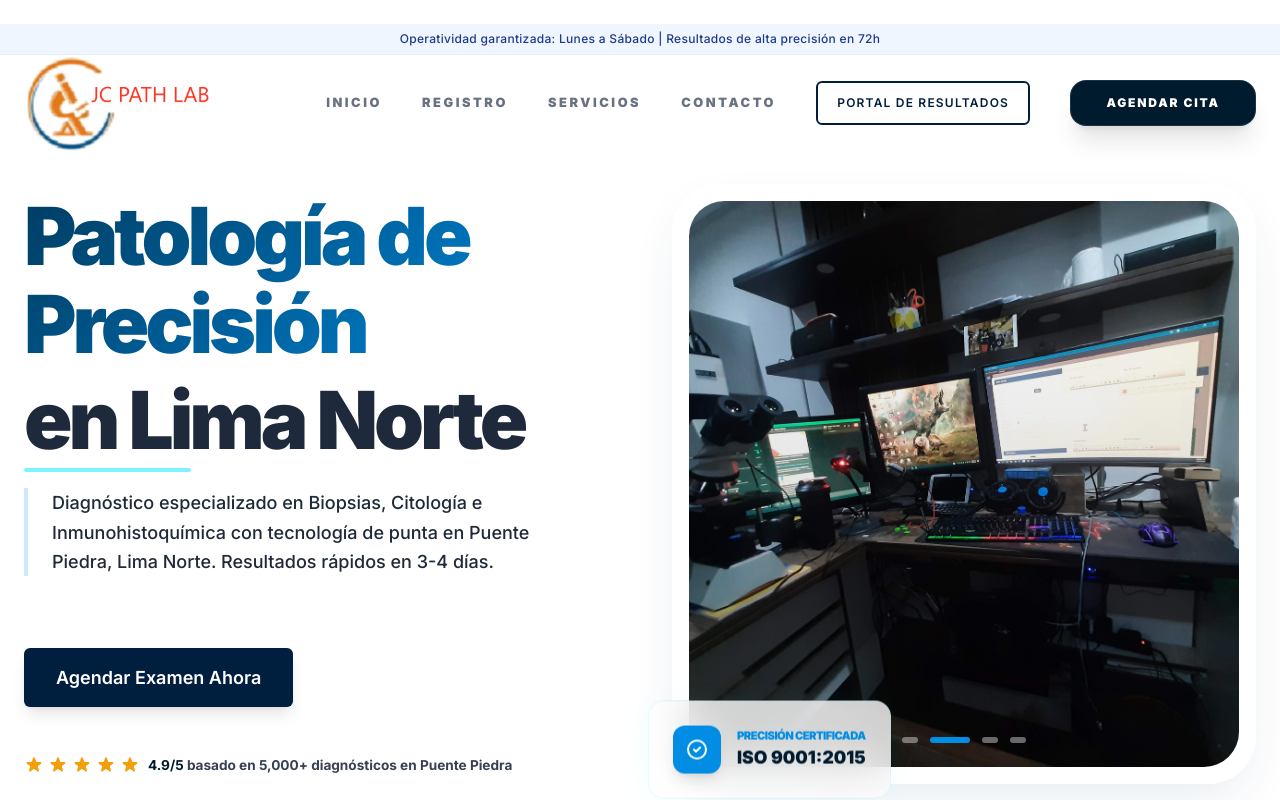
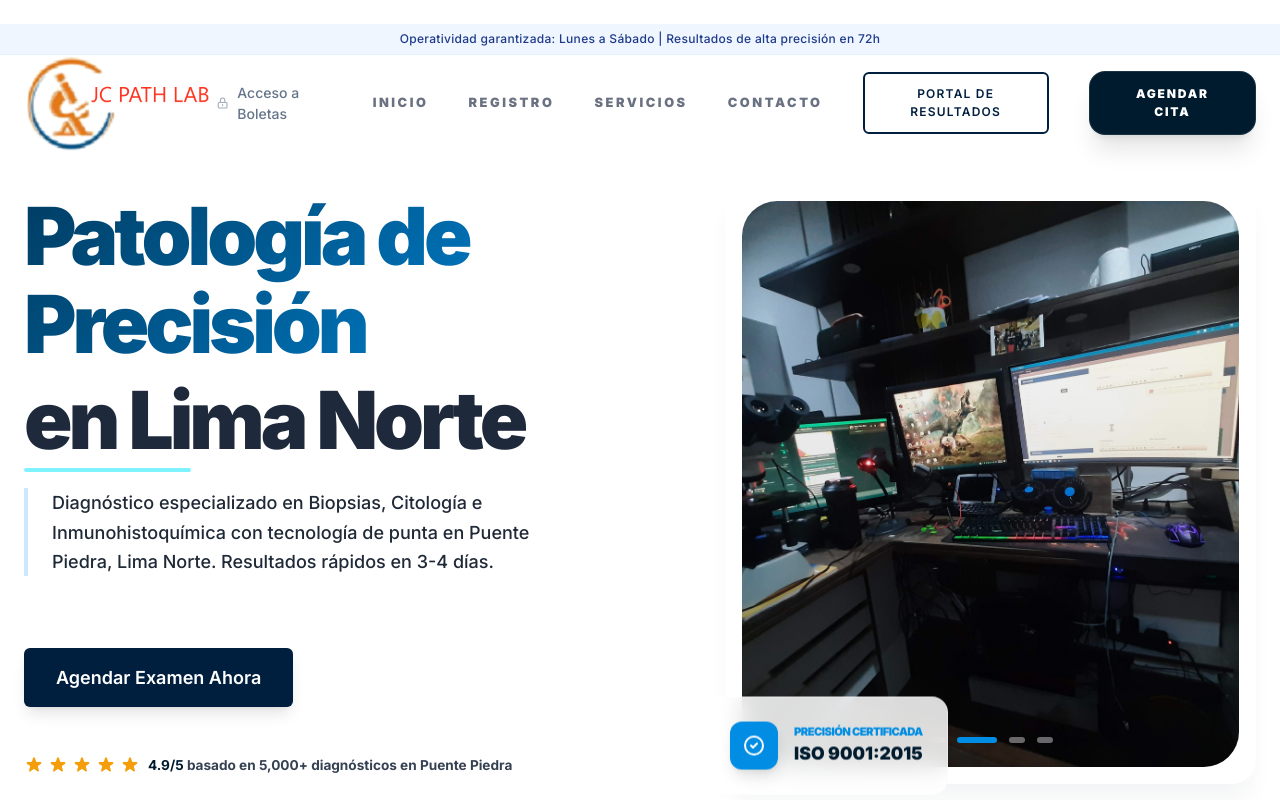
Before and after one commit to JCASTILLOC2920/INFORMES-SRJUNCO, a Next.js app: page / in a window 1280 px wide. Shown: the top 800 px of the page. Built offline with nearby package versions, Linux system fonts and the light colour scheme.

Commit message:
style: implement modern UI blocks 2-5 (clinical contrast, shadows, glassmorphism, and administrative access)

```diff
--- a/src/components/public/Header.tsx
+++ b/src/components/public/Header.tsx
@@ -25,7 +25,7 @@ export default function Header() {
   return (
     <header
       className={`fixed top-0 w-full z-header transition-all duration-700 ${
-        isScrolled || isMenuOpen ? 'bg-white/80 backdrop-blur-2xl border-b border-[var(--secondary)]/10 shadow-[0_10px_40px_rgba(0,0,0,0.05)] py-[0.8rem]' : 'bg-transparent py-[1.5rem]'
+        isScrolled || isMenuOpen ? 'bg-white border-b border-[var(--secondary)]/10 shadow-[0_10px_40px_rgba(0,0,0,0.05)] py-[0.8rem]' : 'bg-transparent py-[1.5rem]'
       }`}
     >
       {/* Trust Banner (Bloque 4) - Top Alignment for zero-collision */}
@@ -51,6 +51,14 @@ export default function Header() {
 
           {/* Desktop Navigation */}
           <nav className="hidden lg:flex items-center space-x-[2.5rem]">
+            <Link
+              href="/login"
+              className="text-[14px] font-medium text-[#64748B] hover:text-[#0F172A] transition-colors duration-300 flex items-center gap-2"
+            >
+              <svg className="w-4 h-4 opacity-60" fill="none" stroke="currentColor" viewBox="0 0 24 24"><path strokeLinecap="round" strokeLinejoin="round" strokeWidth="2" d="M12 15v2m-6 4h12a2 2 0 002-2v-6a2 2 0 00-2-2H6a2 2 0 00-2 2v6a2 2 0 002 2zm10-10V7a4 4 0 00-8 0v4h8z" /></svg>
+              Acceso a Boletas
+            </Link>
+
             {navLinks.map((link) => (
               <Link
                 key={link.name}
@@ -88,6 +96,14 @@ export default function Header() {
             isMenuOpen ? 'opacity-100 visible' : 'opacity-0 invisible pointer-events-none'
           }`}
         >
+          <Link
+            href="/login"
+            onClick={() => setIsMenuOpen(false)}
+            className="text-[0.9rem] font-medium text-[#64748B] hover:text-[#0F172A] tracking-widest flex items-center gap-2"
+          >
+            <svg className="w-5 h-5 opacity-60" fill="none" stroke="currentColor" viewBox="0 0 24 24"><path strokeLinecap="round" strokeLinejoin="round" strokeWidth="2" d="M12 15v2m-6 4h12a2 2 0 002-2v-6a2 2 0 00-2-2H6a2 2 0 00-2 2v6a2 2 0 002 2zm10-10V7a4 4 0 00-8 0v4h8z" /></svg>
+            Portal Interno
+          </Link>
           {navLinks.map((link) => (
             <Link
               key={link.name}
--- a/src/components/public/Hero.tsx
+++ b/src/components/public/Hero.tsx
@@ -16,7 +16,7 @@ export default function Hero() {
       <div className="absolute top-[-10%] right-[-5%] w-[40%] h-[60%] bg-gradient-to-br from-[var(--secondary)] to-[var(--cyan-pulse)] rounded-full blur-[120px] opacity-[0.07] -z-10 animate-pulse-aura"></div>
       <div className="absolute bottom-[-10%] left-[-5%] w-[30%] h-[50%] bg-[var(--primary)] rounded-full blur-[100px] opacity-[0.05] -z-10"></div>
 
-      <div className="container mx-auto px-[1.5rem] z-10 grid lg:grid-cols-2 gap-[4rem] items-center">
+      <div className="container mx-auto px-[1.5rem] z-10 grid lg:grid-cols-[1.2fr_1fr] gap-[64px] items-center">
         <div className="max-w-[42rem] order-2 lg:order-1 stagger-reveal">
           <h1 className="text-[2.5rem] sm:text-[3.5rem] md:text-[4.5rem] lg:text-[5rem] font-black text-[#1e293b] leading-[1.1] mb-[1.5rem] tracking-tighter">
             <span className="text-gradient block">Patología de Precisión</span>
@@ -52,11 +52,17 @@ export default function Hero() {
         <div className="relative group order-1 lg:order-2 h-[400px] md:h-[500px] lg:h-[600px] w-full">
             <div className="absolute -inset-4 bg-gradient-to-tr from-[var(--secondary)]/10 to-[var(--cyan-pulse)]/10 rounded-[3.5rem] blur-2xl opacity-0 group-hover:opacity-100 transition-opacity duration-1000"></div>
 
-            <div className="relative h-full z-10 glass-card p-[1rem] rounded-[3rem] elite-shadow overflow-hidden transition-all duration-700 transform group-hover:scale-[1.02] border-[1px] border-white/50">
+            <div className="relative h-full z-10 bg-white p-[1rem] rounded-[24px] elite-shadow overflow-hidden transition-all duration-700 transform group-hover:scale-[1.02] border-[1px] border-white/50"
+                 style={{ boxShadow: '0 20px 25px -5px rgba(0, 31, 63, 0.05), 0 8px 10px -6px rgba(0, 31, 63, 0.01)' }}>
                 <HeroCarousel />
             </div>
 
-            <div className="absolute bottom-2 md:-bottom-6 left-2 md:-left-6 z-20 glow-card p-4 md:p-6 rounded-2xl animate-float scale-90 md:scale-100 origin-bottom-left">
+            <div className="absolute -bottom-[20px] -left-[20px] z-20 p-4 md:p-6 rounded-2xl animate-float scale-90 md:scale-100 origin-bottom-left"
+                 style={{
+                   background: 'rgba(255, 255, 255, 0.85)',
+                   backdropFilter: 'blur(12px)',
+                   border: '1px solid rgba(255, 255, 255, 0.3)'
+                 }}>
                 <div className="flex items-center space-x-4">
                     <div className="w-12 h-12 rounded-xl bg-[var(--secondary)] flex items-center justify-center text-white shadow-lg">
                         <svg className="w-6 h-6" fill="none" stroke="currentColor" viewBox="0 0 24 24"><path strokeLinecap="round" strokeLinejoin="round" strokeWidth="2" d="M9 12l2 2 4-4m6 2a9 9 0 11-18 0 9 9 0 0118 0z" /></svg>
```
